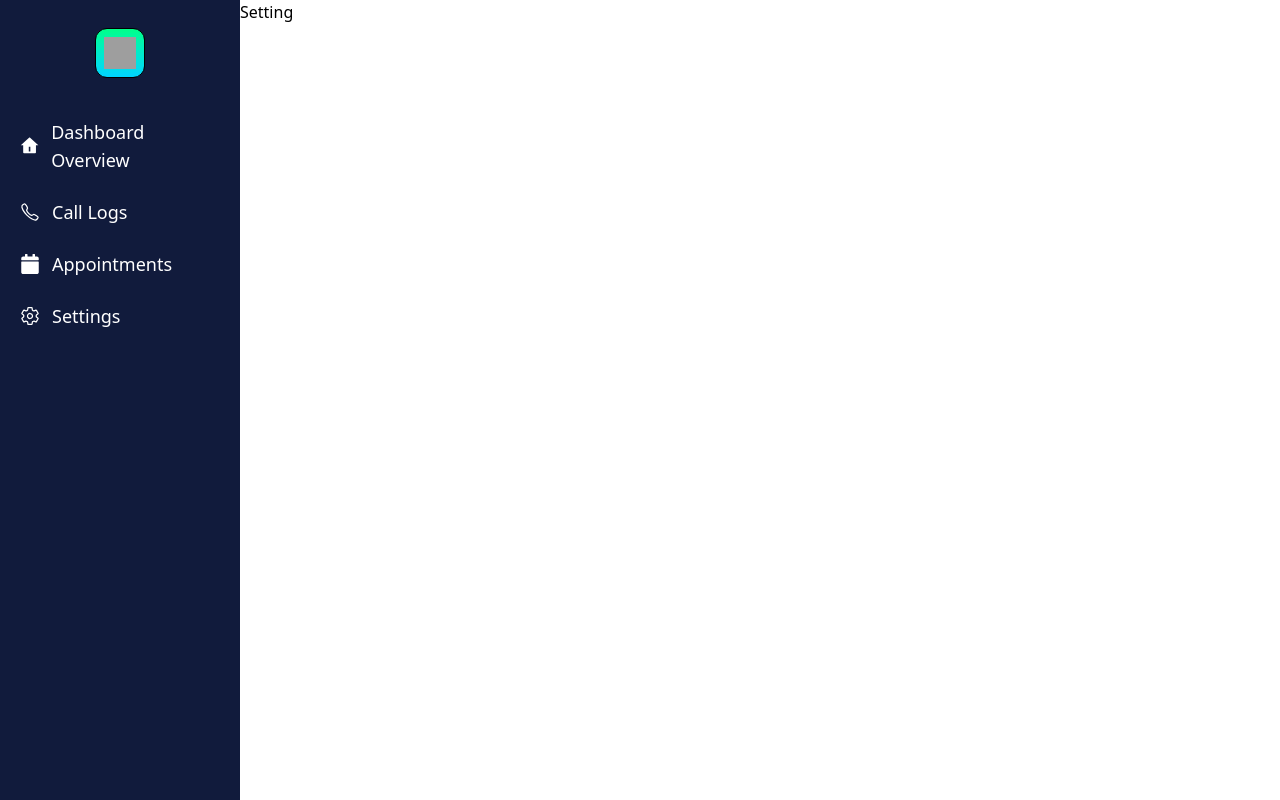
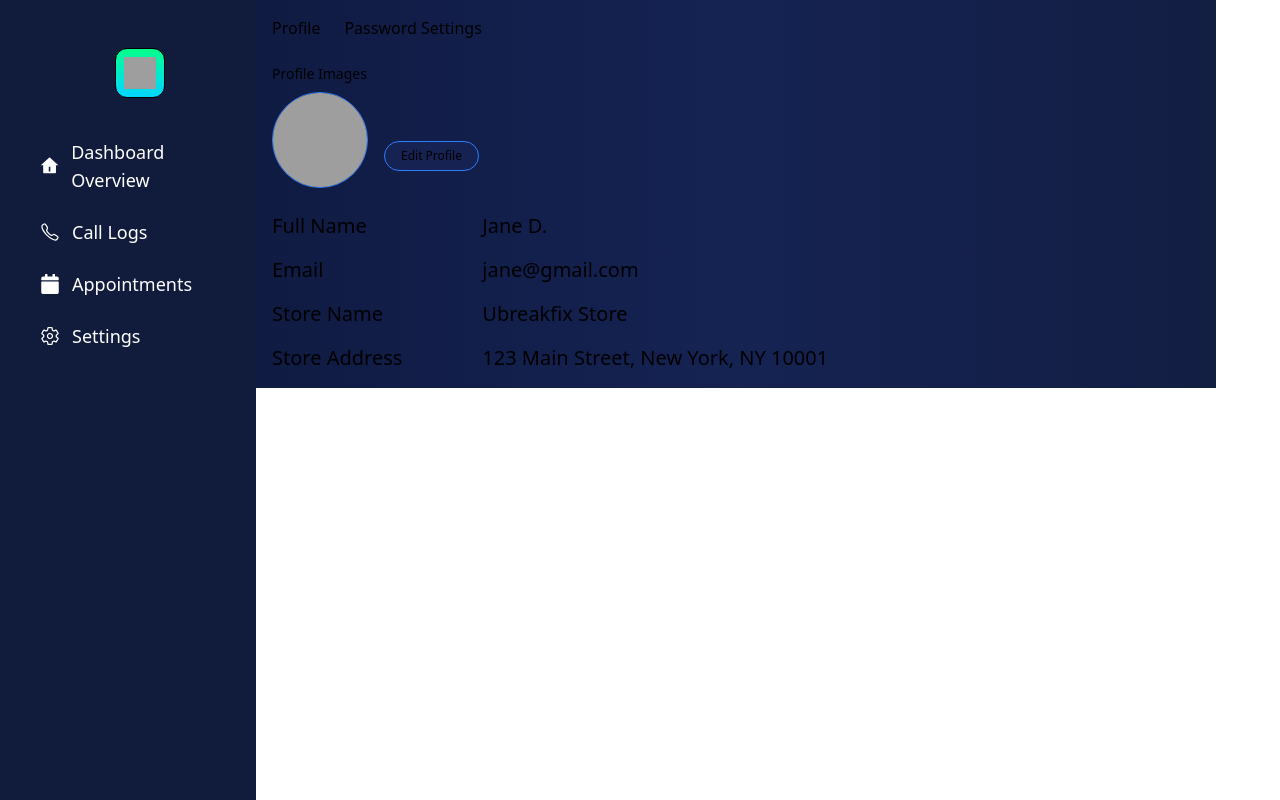
Before and after one commit to Nadimmo/FrontEnd-Task-, a React (Vite) app: page /settings in a window 1280 px wide. Built offline with nearby package versions, Linux system fonts and the light colour scheme; grey boxes are pictures that could not be loaded.

Commit message:
update dashboard route

```diff
--- a/src/Root/Root.jsx
+++ b/src/Root/Root.jsx
@@ -1,14 +1,28 @@
-import React from "react";
-import { BiHome } from "react-icons/bi";
-import { FaCalendar } from "react-icons/fa";
+import React, { useState } from "react";
+import { FaBars, FaCalendar } from "react-icons/fa";
 import { IoCallOutline, IoSettingsOutline } from "react-icons/io5";
 import { RiHome4Fill } from "react-icons/ri";
-import { Link, Outlet } from "react-router-dom";
+import { Link, NavLink, Outlet } from "react-router-dom";
 
-const Root = () => {
+const Dashboard = () => {
+  const [isOpen, setIsOpen] = useState(false);
+
   return (
-    <div className="flex ">
-      <header className="min-h-screen bg-[#111B3C] w-[240px] p-3">
+    <div className="min-h-screen ]">
+      {/* Mobile Menu Button */}
+      <button
+        className="md:hidden p-3 bg-[#F1BA88] text-white  hover:bg-gray-700 transition duration-300"
+        onClick={() => setIsOpen(!isOpen)}
+      >
+        <FaBars size={24} />
+      </button>
+      <div className="flex min-h-screen">
+        {/* Sidebar */}
+        <div
+          className={`bg-[#111b3c]  p-5 w-64 space-y-4 transition-all duration-300 ${isOpen ? "block" : "hidden"} md:block`}
+        >
+          <ul className="space-y-2">
+            <header className=" w-[240px] p-3">
               <div className="py-4">
                 <div className="p-2 border w-fit mx-auto rounded-xl bg-linear-to-b from-[#00FF88] to-[#00D4FF]">
                   <img
@@ -38,7 +52,10 @@ const Root = () => {
                     Appointments
                   </span>
                 </Link>
-          <Link to={"/settings"} className="text-lg py-3 px-2 text-[#FFFFFF]">
+                <Link
+                  to={"/settings"}
+                  className="text-lg py-3 px-2 text-[#FFFFFF]"
+                >
                   <span className="flex gap-3 items-center">
                     <IoSettingsOutline className="text-xl" />
                     Settings
@@ -46,9 +63,16 @@ const Root = () => {
                 </Link>
               </ul>
             </header>
-      <Outlet className="w-10/12"></Outlet>
+          </ul>
+        </div>
+
+        {/* Dashboard Content */}
+        <div className="w-3/4 ">
+          <Outlet />
+        </div>
+      </div>
     </div>
   );
 };
 
-export default Root;
+export default Dashboard;
--- /dev/null
+++ b/src/compnents/DHeader.jsx
@@ -0,0 +1,23 @@
+import React from 'react'
+import { FaRegBell } from "react-icons/fa";
+
+const DHeader = ({text}) => {
+  return (
+    <div className="bg-[#111B3C] flex items-center justify-between  p-4 lg:w-[980px]">
+        <h1 className="text-xl font-semibold text-white">{text}</h1>
+
+        <div className="flex items-center gap-4 px-3">
+          <button className="text-white/80 hover:text-white">
+            <FaRegBell />
+          </button>
+          <img
+            src="/src/assets/Avatar.png"
+            alt="User"
+            className="w-9 h-9 rounded-full border border-[#2B7FFF]"
+          />
+        </div>
+      </div>
+  )
+}
+
+export default DHeader
--- a/src/pages/Dashboard/Dashboard.jsx
+++ b/src/pages/Dashboard/Dashboard.jsx
@@ -6,30 +6,17 @@ import {
   FiXCircle,
 } from "react-icons/fi";
 import StatCard from "./StatCard";
-import { FaRegBell } from "react-icons/fa";
 import TwoCards from "./TwoCards/TwoCards";
+import DHeader from "../../compnents/DHeader";
 
 const Dashboard = () => {
   return (
-    <div className="space-y-6">
+    <div className="space-y-6 ml-6">
       {/* Header */}
-      <div className="bg-[#111B3C] flex items-center justify-between  pb-4 pl-3 pt-4">
-        <h1 className="text-xl font-semibold text-white">Dashboard Overview</h1>
-
-        <div className="flex items-center gap-4 px-3">
-          <button className="text-white/80 hover:text-white">
-            <FaRegBell />
-          </button>
-          <img
-            src="/src/assets/Avatar.png"
-            alt="User"
-            className="w-9 h-9 rounded-full border border-[#2B7FFF]"
-          />
-        </div>
-      </div>
+      <DHeader text={"Dashboard Overview"}></DHeader>
 
       {/* Cards */}
-      <div className="grid grid-cols-1 md:grid-cols-2 xl:grid-cols-3 gap-x-2 gap-y-3">
+      <div className="grid grid-cols-1 md:grid-cols-2 xl:grid-cols-3 gap-x-16 gap-y-4">
         <StatCard
           title="Total Calls Today"
           value="127"
@@ -85,7 +72,7 @@ const Dashboard = () => {
       </div>
 
       {/* Char Bar */}
-      <section className="bg-[#111B3C] ml-3 p-2 rounded-xl">
+      <section className="bg-[#111B3C]  p-2 rounded-xl lg:w-[980px]">
         <div className="flex justify-between mb-2">
           <div className="ml-3">
             <h3 className="text-xl">Call Trends - This Week</h3>
@@ -103,7 +90,7 @@ const Dashboard = () => {
             </select>
           </div>
         </div>
-        <img src="/src/assets/Container.png" alt="" />
+        <img src="/src/assets/Container.png" alt=""  />
       </section>
 
       {/* Activity and Progress */}
--- a/src/pages/Dashboard/StatCard.jsx
+++ b/src/pages/Dashboard/StatCard.jsx
@@ -10,7 +10,7 @@ const StatCard = ({
   return (
     <div
       className={`lg:w-[320px] relative rounded-2xl p-5 bg-gradient-to-b from-[#0E1A3A] to-[#0A1430]
-      border  border-[#2B7FFF40] shadow-lg ml-4`}
+      border  border-[#2B7FFF40] shadow-lg `}
     >
       {/* Icon */}
       <div
--- a/src/pages/Dashboard/TwoCards/TwoCards.jsx
+++ b/src/pages/Dashboard/TwoCards/TwoCards.jsx
@@ -3,9 +3,9 @@ import Progress from "./Progress";
 
 const TwoCards = () => {
   return (
-    <div className="grid grid-cols-1 lg:grid-cols-2 gap-3">
+    <div className="grid grid-cols-1 lg:grid-cols-2 gap-x-20 ">
       {/* Recent Activity */}
-      <div className="ml-3 rounded-2xl border border-[#2B7FFF40] bg-gradient-to-b from-[#0E1A3A] to-[#0A1430] p-6 shadow-lg">
+      <div className=" rounded-2xl border border-[#2B7FFF40] bg-gradient-to-b from-[#0E1A3A] to-[#0A1430] p-6 shadow-lg lg:w-[480px]">
         <h2 className="text-white text-lg font-semibold mb-4">
           Recent Activity
         </h2>
@@ -35,7 +35,7 @@ const TwoCards = () => {
       </div>
 
       {/* Top Repair Requests */}
-      <div className="rounded-2xl border border-[#2B7FFF40] bg-gradient-to-b from-[#0E1A3A] to-[#0A1430] p-6 shadow-lg lg:ml-0 ml-3">
+      <div className="rounded-2xl border border-[#2B7FFF40] bg-gradient-to-b from-[#0E1A3A] to-[#0A1430] p-6 shadow-lg lg:mt-0 mt-2 lg:w-[480px]" >
         <h2 className="text-white text-lg font-semibold mb-6">
           Top Repair Requests
         </h2>
--- a/src/pages/Settings/Settings.jsx
+++ b/src/pages/Settings/Settings.jsx
@@ -1,9 +1,47 @@
-import React from 'react'
+import React from "react";
+// import DHeader from "../../compnents/DHeader";
 
 const Settings = () => {
   return (
-    <div>Setting</div>
-  )
-}
+    <div className=" bg-gradient-to-r from-[#101b43]  via-[#152353] to-[#131e43] w-ful p-4">
+      {/* <DHeader  text={"Settings"}></DHeader> */}
+      <div>
+        <div className="flex gap-x-6">
+          <h3>Profile</h3>
+          <h3>Password Settings</h3>
+        </div>
+        <p className="text-sm mt-6 mb-2">Profile Images</p>
+        <div className="flex items-center gap-4">
+          <img
+            src="/src/assets/Avatar.png"
+            alt="Profile"
+            className="w-24 h-24 rounded-full border border-[#2B7FFF]"
+          />
 
-export default Settings
+          <button className="text-xs px-4 py-1.5 mt-8 rounded-full border border-[#2B7FFF] bg-[#152252] hover:bg-[#1C2A52] transition">
+            Edit Profile
+          </button>
+        </div>
+        {/* info */}
+        {/* Info Fields */}
+        <div className=" flex gap-x-20  mt-6">
+          <div className="text-xl space-y-4">
+            <p>Full Name</p>
+            <p>Email</p>
+            <p>Store Name</p>
+            <p>Store Address</p>
+          </div>
+          <div className="text-xl space-y-4">
+             <p>Jane D.</p>
+            <p>jane@gmail.com</p>
+            <p>Ubreakfix Store</p>
+            <p>123 Main Street, New York, NY 10001</p>
+          </div>
+        </div>
+
+      </div>
+    </div>
+  );
+};
+
+export default Settings;
```
Also changed, not shown: 1 other file (tests, documents, lock files or other folders). Lines whose indentation alone changed are shown as unchanged.
